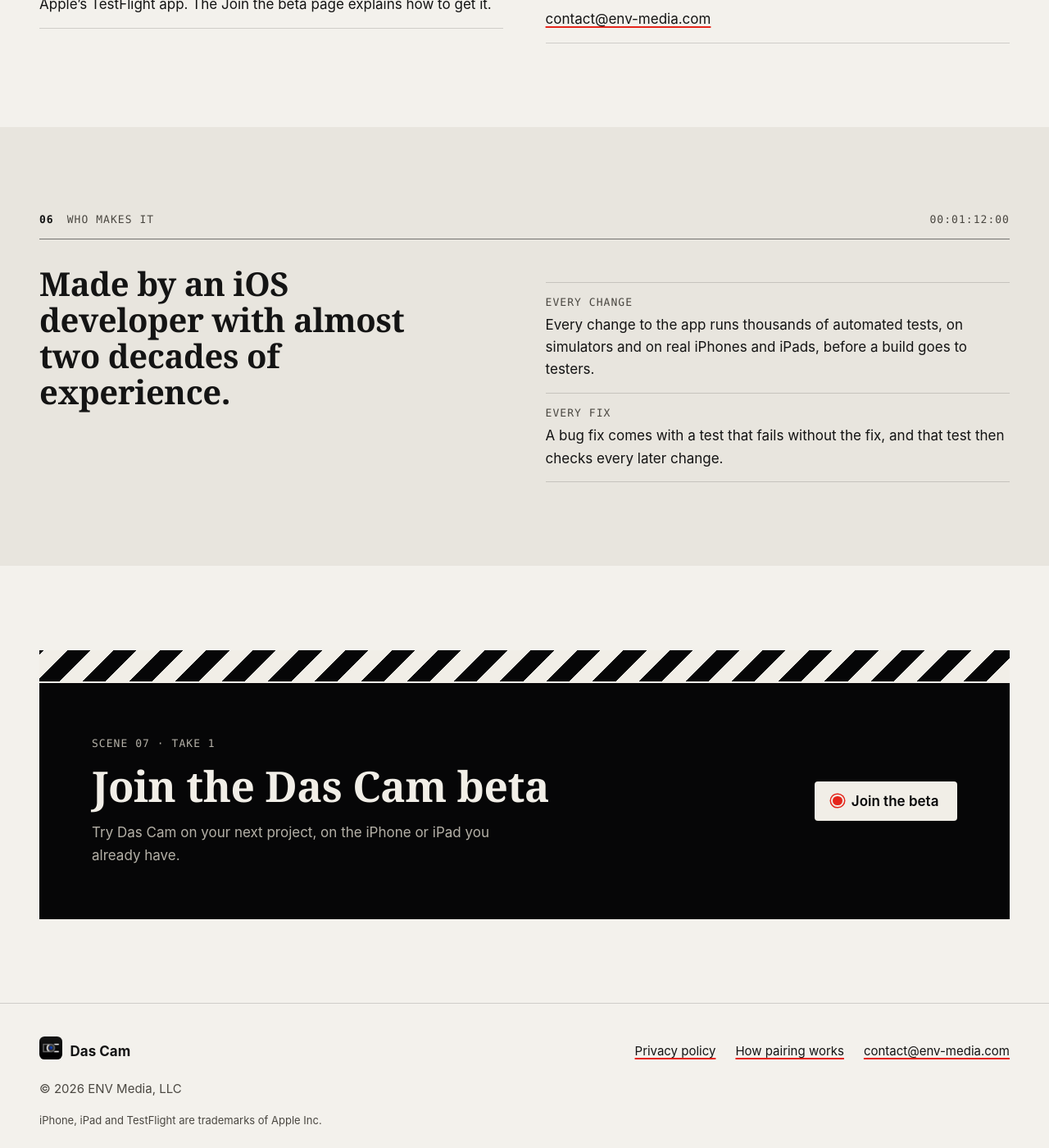
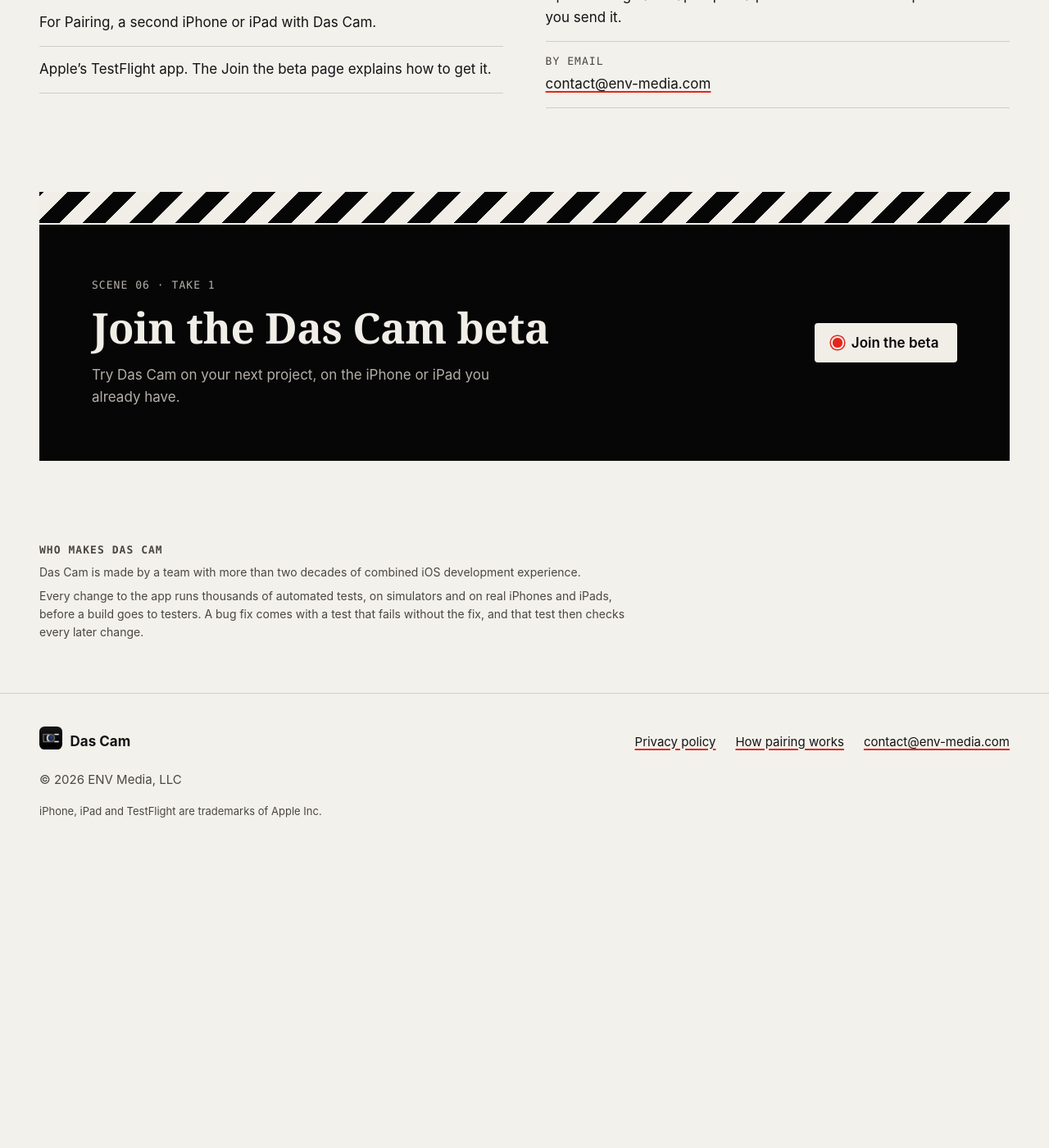
Before and after one commit to env-media/das-cam, a Jekyll site: the page index.html, which Jekyll copies as it is, in a window 1280 px wide and 1400 px high, scrolled down 6195 px. Shown: the whole window at 82% size. Built offline with Jekyll 4.4.1, drawn with Linux system fonts in a browser that asks for light colours; after the commit the page ends 7242 px from its top, so only the background shows below that.

Commit message:
WEB1: a quiet maker note; larger section labels
AJ's notes of 11-08 (about 01:52, relayed by arbiter #58):

- The maker section loses its slate, band and big headline. After the
  closing call, a small block in the muted text colour (0.875rem, so it
  grows with the reader's text size; contrast 8.20 light, 7.91 dark):
  "Das Cam is made by a team with more than two decades of combined iOS
  development experience." and the two testing lines. "Combined" keeps
  it true: the iOS SDK is about 18.7 years old, so no one person has
  two decades of it.
- Section labels (01 Pre-Recording to 05 The beta) grow to 1.0625 to
  1.375rem in the same monospace face, the name in the text colour and
  the number in a red that passes AA (5.27 or more); the timecode stays
  small and muted.
- The clapperboard reads Scene 06 again.
- _tools/preview.sh adds a label close-up and the desktop hero.

Co-Authored-By: Claude Opus 5.5 (1M context, M4 lane, DSC implementer #136, session b55e95dd) <noreply@anthropic.com>

```diff
--- a/assets/site.css
+++ b/assets/site.css
@@ -16,6 +16,7 @@
   --grid: rgb(20 20 20 / 0.06);
   --mark: #141414;
   --red: #e5251b;
+  --red-text: #b8170f;
   --yellow: #ffd60a;
   --sans: -apple-system, BlinkMacSystemFont, "SF Pro Text", "Segoe UI", Roboto, "Helvetica Neue", Arial, sans-serif;
   --serif: ui-serif, "New York", "Iowan Old Style", Georgia, "Times New Roman", serif;
@@ -35,6 +36,7 @@
     --frame: rgb(236 233 226 / 0.7);
     --grid: rgb(236 233 226 / 0.06);
     --mark: #ffd60a;
+    --red-text: #ff6a60;
     --shot-shadow: 0 14px 34px rgb(0 0 0 / 0.55);
   }
 }
@@ -255,24 +257,24 @@ h1, h2, h3 {
 .section { padding-block: clamp(3.5rem, 8vw, 6.5rem); }
 .band { background: var(--paper-2); }
 .section-tight { padding-top: 0; }
-.band + .section-tight { padding-top: clamp(3.5rem, 8vw, 6.5rem); }
 .slate {
   display: flex;
   align-items: baseline;
   flex-wrap: wrap;
-  gap: 0.5rem 1rem;
+  gap: 0.5rem 1.25rem;
   margin: 0 0 2rem;
-  padding-bottom: 0.75rem;
+  padding-bottom: 0.875rem;
   border-bottom: 1px solid var(--rule-strong);
   font-family: var(--mono);
-  font-size: 0.8125rem;
-  letter-spacing: 0.08em;
+  font-size: clamp(1.0625rem, 0.95rem + 0.5vw, 1.375rem);
+  font-weight: 600;
+  letter-spacing: 0.06em;
   text-transform: uppercase;
-  color: var(--ink-2);
+  color: var(--ink);
 }
 .section .slate { max-width: none; }
-.slate b { color: var(--ink); font-weight: 700; }
-.slate .tc { margin-left: auto; }
+.slate b { color: var(--red-text); font-weight: 700; }
+.slate .tc { margin-left: auto; color: var(--ink-2); font-size: 0.8125rem; font-weight: 400; letter-spacing: 0.08em; }
 .section h2 { font-size: clamp(2rem, 1.3rem + 2.4vw, 3.25rem); max-width: 20ch; }
 .section p { max-width: 40rem; }
 .intro { color: var(--ink-2); font-size: 1.125rem; margin: 1rem 0 0; }
@@ -516,6 +518,20 @@ h1, h2, h3 {
 .clapper h2 { font-size: clamp(2rem, 1.3rem + 2.4vw, 3.25rem); margin-top: 0.75rem; }
 .clapper p.text { margin: 1rem 0 0; max-width: 34rem; color: var(--ink-2); }
 
+/* Who makes it: small, quiet text after the closing call */
+
+.maker { padding-block: 0 clamp(2.5rem, 6vw, 4rem); }
+.maker .wrap { display: grid; gap: 0.5rem; }
+.maker h2 {
+  font-family: var(--mono);
+  font-size: 0.8125rem;
+  font-weight: 600;
+  letter-spacing: 0.08em;
+  text-transform: uppercase;
+  color: var(--ink-2);
+}
+.maker p { margin: 0; max-width: 46rem; color: var(--ink-2); font-size: 0.875rem; line-height: 1.55; }
+
 /* Footer */
 
 .site-footer { border-top: 1px solid var(--rule); padding-block: 2.5rem 3rem; color: var(--ink-2); font-size: 0.9375rem; }
--- a/index.html
+++ b/index.html
@@ -192,32 +192,27 @@
     </div>
   </section>
 
-  <section class="section band" id="maker" aria-labelledby="maker-title">
-    <div class="wrap">
-      <p class="slate"><b>06</b><span>Who makes it</span><span class="tc" aria-hidden="true">00:01:12:00</span></p>
-      <div class="split">
-        <h2 id="maker-title" class="h-md">Made by an iOS developer with almost two decades of experience.</h2>
-        <ul class="lines">
-          <li><span class="label">Every change</span>Every change to the app runs thousands of automated tests, on simulators and on real iPhones and iPads, before a build goes to testers.</li>
-          <li><span class="label">Every fix</span>A bug fix comes with a test that fails without the fix, and that test then checks every later change.</li>
-        </ul>
-      </div>
-    </div>
-  </section>
-
   <section class="section section-tight" aria-labelledby="join-title">
     <div class="wrap">
       <div class="clapper monitor">
         <div class="clapper-bar" aria-hidden="true"></div>
         <div class="clapper-body">
           <div>
-            <p class="label" aria-hidden="true">Scene 07 · Take 1</p>
+            <p class="label" aria-hidden="true">Scene 06 · Take 1</p>
             <h2 id="join-title">Join the Das Cam beta</h2>
             <p class="text">Try Das Cam on your next project, on the iPhone or iPad you already have.</p>
           </div>
           <a class="btn btn-rec" href="https://testflight.apple.com/join/zVCSNrWY">Join the beta</a>
         </div>
       </div>
+    </div>
+  </section>
+
+  <section class="maker" id="maker" aria-labelledby="maker-title">
+    <div class="wrap">
+      <h2 id="maker-title">Who makes Das Cam</h2>
+      <p>Das Cam is made by a team with more than two decades of combined iOS development experience.</p>
+      <p>Every change to the app runs thousands of automated tests, on simulators and on real iPhones and iPads, before a build goes to testers. A bug fix comes with a test that fails without the fix, and that test then checks every later change.</p>
     </div>
   </section>
 
```
Also changed, not shown: 1 other file.
